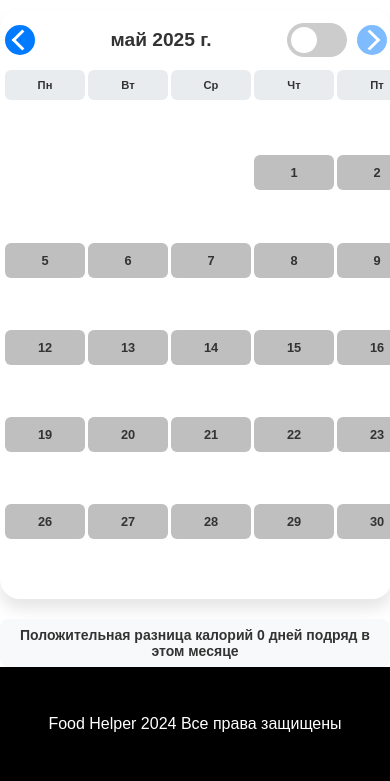
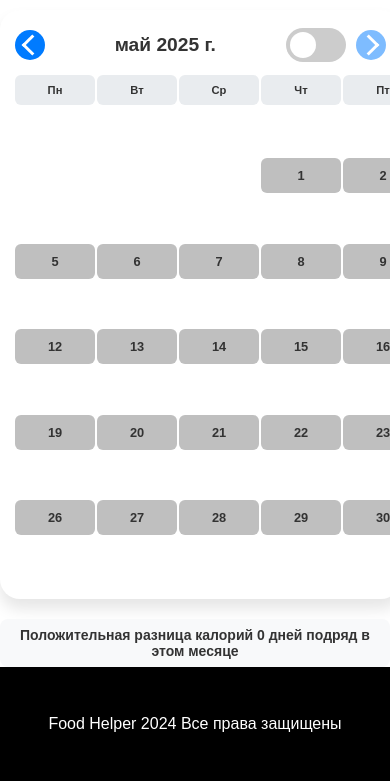
Before and after one commit to AmirHusnutdinov/Phystech.edu, a Flask app: page /calendar in a window 390 px wide; the page is wider, and only the part inside the window is pictured. Shown: the part 65-846 px from the top of that part. Run offline with Flask 3, Linux system fonts and the light colour scheme; the visitor is signed in with stand-in values (Sample User, id 1); data that the repository does not hold is empty; parts of the project's set-up code (start-up, migrations or seed data) failed here and were passed over; some libraries are stand-ins or nearby versions.

Commit message:
fixCalendar

```diff
--- a/static/assets/css/style_calendar.css
+++ b/static/assets/css/style_calendar.css
@@ -611,10 +611,17 @@ input:checked + .slider:before {
 @media (max-width: 768px) {
   .calendar-container {
     padding: 15px 10px;
+    overflow-x: auto; /* Добавлено для горизонтальной прокрутки */
+    width: 100%; /* Ограничение ширины */
+    max-width: 100vw; /* Не больше ширины экрана */
+    margin: 10px 0;
   }
 
   .calendar {
     grid-template-columns: repeat(7, minmax(40px, 1fr));
+    min-width: 300px; /* Минимальная ширина для 7 колонок */
+    width: 100%;
+    overflow: visible;
   }
 
   .nav-btn {
@@ -683,12 +690,13 @@ input:checked + .slider:before {
 @media (max-width: 576px) {
   .calendar-container {
     padding: 10px 5px;
-    width: 98%;
+    width: 100%;
+    margin: 5px 0;
   }
 
   .calendar {
     grid-template-columns: repeat(7, minmax(30px, 1fr));
-    gap: 3px;
+    min-width: 280px; /* Минимальная ширина для 7 колонок */
   }
 
   .header_calendar {
@@ -796,7 +804,8 @@ input:checked + .slider:before {
 @media (max-width: 375px) {
   .calendar {
     grid-template-columns: repeat(7, minmax(25px, 1fr));
-    gap: 2px;
+    min-width: 250px; /* Минимальная ширина для 7 колонок */
+    gap: 1px;
   }
 
   .day {
@@ -830,6 +839,12 @@ input:checked + .slider:before {
     height: 60vh;
     min-height: 250px;
     padding: 10px;
+    width: calc(100vw - 30px); /* Ширина с учетом отступов */
+    margin: 0 auto;
+  }
+
+  .chart-view {
+    overflow-x: auto; /* Горизонтальная прокрутка если нужно */
   }
 }
 
@@ -848,3 +863,29 @@ input:checked + .slider:before {
 .dark-theme .nutrient-section:nth-child(4) {
   background-color: rgba(255, 69, 0, 0.3);
 }
+
+.calendar-page {
+  min-height: calc(79vh);
+  width: 100%;
+  display: flex;
+  flex-direction: column;
+  padding: 0;
+  margin: 0;
+  overflow-x: hidden; /* Предотвращает горизонтальный скролл страницы */
+}
+
+.calendar-container {
+  background: var(--card-bg-color);
+  border-radius: 20px;
+  box-shadow: 0 10px 15px rgba(0, 0, 0, 0.1);
+  width: 95%;
+  max-width: 1200px;
+  padding: 15px;
+  animation: fadeIn 1s ease-in-out;
+  display: flex;
+  flex-direction: column;
+  margin: 10px auto;
+  flex: 1;
+  min-height: auto;
+  overflow: hidden; /* Скрывает содержимое, выходящее за границы */
+}
```
